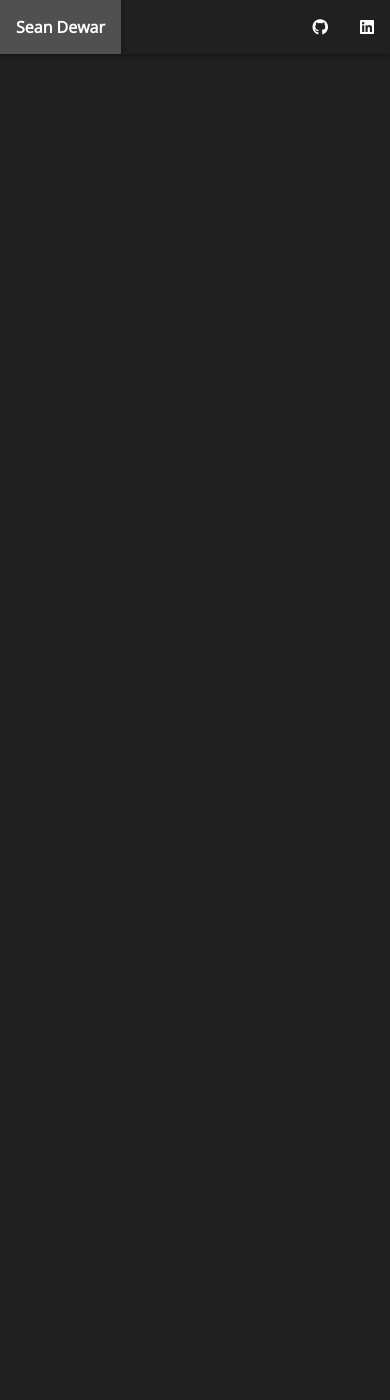
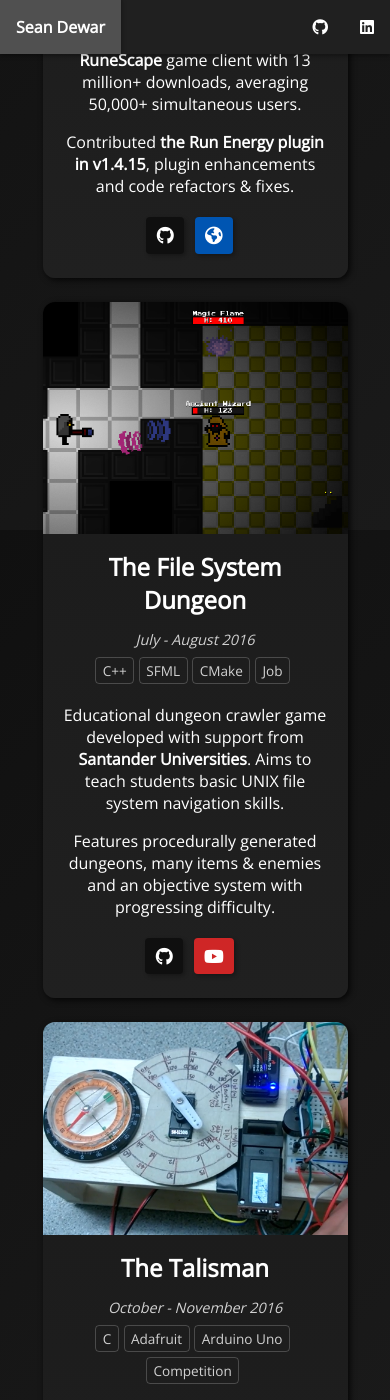
Before and after one commit to seandewar/seandewar.github.io, a Jekyll site: the page built from index.html, in a window 390 px wide and 1400 px high, scrolled down 7857 px. Built offline with Jekyll 4.4.1, drawn with Linux system fonts in a browser that asks for light colours; nearby versions of some CDN libraries; some of the changed text lies outside the part shown.

Commit message:
Demo smaller project templates + other changes

```diff
--- a/_config.yml
+++ b/_config.yml
@@ -1,10 +1,10 @@
 title: "Sean Dewar"
 logo: "/img/me-circle-border.png"
-description: "Sean Dewar's personal GitHub pages site"
+description: "Sean Dewar's Personal Website"
 author: "Sean Dewar"
 
+url: "https://seandewar.github.io"
 baseurl: ""
-url: "https://seandewar.github.io"
 
 timezone: "Europe/London"
 google_analytics: "UA-148899653-1"
--- a/_data/projects.yml
+++ b/_data/projects/main_projects.yml
@@ -20,6 +20,13 @@
     * A command-line interface for debugging programs.
     * Emulation controls for pausing and fast-forwarding gameplay on-demand.
     * The ability to import and export Visual Boy Advance .sav files.
+  short_desc: |
+    A Game Boy & Game Boy Color emulator for Windows and Linux.
+    <br>
+    Features video, sound & joypad emulation, debugging tools, emulation
+    controls and save support.
+
+    It won the Computer Science prize at the University of Leicester.
   links:
     - url: "https://github.com/seandewar/sdgbc"
       type: "github"
@@ -51,6 +58,13 @@
     * The Run Energy plugin; [featured in the 1.4.15 release](https://runelite.net/blog/show/2018-08-30-1.4.15-Release).
     * Extra configurability for some existing plugins.
     * Various code refactors and fixes.
+  short_desc: |
+    Popular 3rd-party [Old School RuneScape](https://oldschool.runescape.com)
+    game client with 13 million+ downloads, averaging 50,000+ simultaneous
+    users.
+
+    Contributed [the Run Energy plugin in v1.4.15](https://runelite.net/blog/show/2018-08-30-1.4.15-Release),
+    plugin enhancements and code refactors & fixes.
   links:
     - url: "https://github.com/runelite/runelite"
       type: "github"
@@ -76,6 +90,13 @@
     UNIX-like file system.
     * Numerous enemies to fight and items to loot.
     * A scaling objective system; difficulty increases as players progress.
+  short_desc: |
+    Educational dungeon crawler game developed with support from
+    [Santander Universities](https://www.santander.co.uk/uk/santander-universities).
+    Aims to teach students basic UNIX file system navigation skills.
+
+    Features procedurally generated dungeons, many items & enemies and an
+    objective system with progressing difficulty.
   links:
     - url: "https://github.com/seandewar/UoLEduGame"
       type: "github"
@@ -89,13 +110,14 @@
   dates: "October - November 2016"
   tags:
     - "C"
-    - "Adafruit Libraries"
+    - "Adafruit"
     - "Arduino Uno"
     - "Competition"
   desc: |
     A device developed alongside 2 University of Leicester students as part of
-    [Thales Group](https://www.thalesgroup.com/en)'s 2-week-long Project Arduino competition.  It is designed to
-    be a cost-effective portable tool for aiding lost travellers.
+    [Thales Group](https://www.thalesgroup.com/en)'s 2-week-long Project Arduino competition.
+    It is designed to be a cost-effective portable tool for aiding lost
+    travellers.
     <br>
     The device was selected over other campus entries for submission into the
     UK finals.
@@ -104,6 +126,15 @@
     * Fingerprint biometrics for user authentication.
     * GPS statistics and the ability to set destinations.
     * Radio-based communication using Morse code.
+  short_desc: |
+    A device developed with 2 other University of Leicester students for
+    [Thales](https://www.thalesgroup.com/en)' 2-week Project Arduino
+    event.
+    <br>
+    Features fingerprint biometrics, GPS facilities and
+    radio-based Morse code communication.
+
+    It beat the other campus entries, entering into the UK finals.
   links:
     - url: "https://github.com/seandewar/backpack_project_arduino"
       type: "github"
--- /dev/null
+++ b/_data/projects/misc_projects.yml
@@ -0,0 +1 @@
+# TODO
--- a/_includes/head.html
+++ b/_includes/head.html
@@ -14,5 +14,11 @@
     <link rel="shortcut icon" href="{{ "img/favicon.ico" | prepend: site.baseurl }}">
     <link rel="apple-touch-icon image_src" href="{{ "img/apple-touch-icon.png" | prepend: site.baseurl }}">
     <link href="https://fonts.googleapis.com/css?family=Open+Sans&display=swap" rel="stylesheet">
+
     <link rel="stylesheet" href="{{ "/css/styles.css" | prepend: site.baseurl }}">
+    {%- if page.styles -%}
+        {%- for style_url in page.styles -%}
+            <link rel="stylesheet" href="{{ style_url | prepend: site.baseurl }}">
+        {%- endfor -%}
+    {%- endif -%}
 </head>
--- a/_includes/project-info.html
+++ /dev/null
@@ -1,56 +0,0 @@
-{%- comment -%}
-    Seano's amazing project list generator (using Liquid template magic ooOooOoO!!)
-{%- endcomment -%}
-
-<!-- {{ include.project.name }} -->
-<div id="{{ include.project.name | slugify: 'ascii' }}" class="project-bg-container" style="{{ include.project.bg_styles }}">
-    <div class="content-container">
-        <div class="project-info-container">
-            <h3 class="project-info-title">{{ include.project.name }}</h3>
-            <div class="project-info-media-col">
-                <img class="project-info-media" src="{{ include.project.img_src }}" alt="{{ include.project.img_alt | escape }}">
-            </div>
-            <div class="project-info-desc-col">
-                <p class="project-info-dates">{{ include.project.dates }}</p>
-                <div class="project-info-tags-container">
-                    {%- for tag in include.project.tags -%}
-                    <p class="project-info-tag">{{ tag }}</p>
-                    {%- endfor -%}
-                </div>
-                <div class="project-info-desc-container">
-                    {{ include.project.desc | strip | markdownify }}
-                </div>
-                <div class="project-info-links-container">
-                    {%- for link in include.project.links -%}
-                        {%- assign icon_class = '' -%}
-                        {%- assign link_class = '' -%}
-                        {%- assign default_name = '' -%}
-                        {%- case link.type -%}
-                            {%- when 'github' -%}
-                                {%- assign default_name = 'Repo' -%}
-                                {%- assign icon_class = 'fab fa-github' -%}
-                                {%- assign link_class = 'project-info-link-gh' -%}
-                            {%- when 'youtube' -%}
-                                {%- assign default_name = 'Video' -%}
-                                {%- assign icon_class = 'fab fa-youtube' -%}
-                                {%- assign link_class = 'project-info-link-yt' -%}
-                            {%- when 'download' -%}
-                                {%- assign default_name = 'Download' -%}
-                                {%- assign icon_class = 'fas fa-download' -%}
-                            {%- when 'pdf' -%}
-                                {%- assign default_name = 'PDF' -%}
-                                {%- assign icon_class = 'far fa-file-pdf' -%}
-                            {%- else -%}
-                                {%- assign default_name = 'Website' -%}
-                                {%- assign icon_class = 'fas fa-globe-americas' -%}
-                        {%- endcase -%}
-                        <a class="project-info-link {% if link_class %}{{ link_class }}{% endif %}" href="{{ link.url }}">
-                            {% if icon_class %}<span class="{{ icon_class }}"></span>{% endif %}
-                            {% if link.name %}{{ link.name }}{% else %}{{ default_name }}{% endif %}
-                        </a>
-                    {%- endfor -%}
-                </div>
-            </div>
-        </div>
-    </div>
-</div>
--- /dev/null
+++ b/_includes/projects/misc_project_info.html
@@ -0,0 +1,24 @@
+<!-- {{ include.project.name }} -->
+<div id="{{ include.project.name | slugify: 'ascii' }}" class="misc-project-info-container">
+    <div class="misc-project-info-inner-container">
+        <img class="misc-project-info-media" src="{{ include.project.img_src }}" alt="{{ include.project.img_alt }}">
+        <div class="misc-project-info-desc-row">
+            <h3 class="misc project-info-title">{{ include.project.name }}</h3>
+            <p class="misc project-info-dates">{{ include.project.dates }}</p>
+            <div class="misc project-info-tags-container">
+                {%- for tag in include.project.tags -%}
+                    <p class="misc project-info-tag">{{ tag }}</p>
+                {%- endfor -%}
+            </div>
+            <div class="misc project-info-desc-container">
+                {{ include.project.short_desc | strip | markdownify }}
+            </div>
+            <div class="misc project-info-links-container">
+                {% include /projects/project_links.html
+                    links=include.project.links
+                    link_class="misc"
+                    hide_default_name=true %}
+            </div>
+        </div>
+    </div>
+</div>
--- /dev/null
+++ b/_includes/projects/project_info.html
@@ -0,0 +1,29 @@
+<!-- {{ include.project.name }} -->
+<div id="{{ include.project.name | slugify: 'ascii' }}" class="project-bg-container" style="{{ include.project.bg_styles }}">
+    <div class="content-container">
+        <div class="project-info-container">
+            <h3 class="project-info-title">{{ include.project.name }}</h3>
+            <div class="project-info-media-col">
+                <img class="project-info-media" src="{{ include.project.img_src }}" alt="{{ include.project.img_alt }}">
+            </div>
+            <div class="project-info-desc-col">
+                <p class="project-info-dates">{{ include.project.dates }}</p>
+                <div class="project-info-tags-container">
+                    {%- for tag in include.project.tags -%}
+                        <p class="project-info-tag">{{ tag }}</p>
+                    {%- endfor -%}
+                </div>
+                <div class="project-info-desc-container">
+                    {%- if include.project.desc -%}
+                        {{ include.project.desc | strip | markdownify }}
+                    {%- else -%}
+                        {{ include.project.short_desc | strip | markdownify }}
+                    {%- endif -%}
+                </div>
+                <div class="project-info-links-container">
+                    {% include /projects/project_links.html links=include.project.links %}
+                </div>
+            </div>
+        </div>
+    </div>
+</div>
--- /dev/null
+++ b/_includes/projects/project_links.html
@@ -0,0 +1,28 @@
+{%- for link in include.links -%}
+    {%- assign icon_class = '' -%}
+    {%- assign link_class = '' -%}
+    {%- assign default_name = '' -%}
+    {%- case link.type -%}
+        {%- when 'github' -%}
+            {%- assign default_name = 'Repo' -%}
+            {%- assign icon_class = 'fab fa-github' -%}
+            {%- assign link_class = 'project-info-link-gh' -%}
+        {%- when 'youtube' -%}
+            {%- assign default_name = 'Video' -%}
+            {%- assign icon_class = 'fab fa-youtube' -%}
+            {%- assign link_class = 'project-info-link-yt' -%}
+        {%- when 'download' -%}
+            {%- assign default_name = 'Download' -%}
+            {%- assign icon_class = 'fas fa-download' -%}
+        {%- when 'pdf' -%}
+            {%- assign default_name = 'PDF' -%}
+            {%- assign icon_class = 'far fa-file-pdf' -%}
+        {%- else -%}
+            {%- assign default_name = 'Website' -%}
+            {%- assign icon_class = 'fas fa-globe-americas' -%}
+    {%- endcase -%}
+    <a class="{{ include.link_class }} project-info-link {{ link_class }}" href="{{ link.url }}">
+        {% if icon_class %}<span class="{{ icon_class }}"></span>{% endif %}
+        {% if link.name %} {{ link.name }} {% elsif include.hide_default_name != true %} {{ default_name }} {% endif %}
+    </a>
+{%- endfor -%}
--- /dev/null
+++ b/css/bio.css
@@ -0,0 +1,234 @@
+/* Bio (inside main content) */
+.bio-title {
+    margin: 1.5rem 0 1.5rem 0;
+    font-size: 3rem;
+    text-align: center;
+}
+
+.bio-face-img {
+    display: block;
+    margin-left: auto;
+    margin-right: auto;
+    width: 75%;
+    max-width: 256px;
+}
+
+.bio-text {
+    font-size: 1.5rem;
+    text-align: center;
+}
+
+/* Projects */
+.projects-title-container {
+    overflow: auto; /* stop margins collapsing with child title header etc. */
+    background-image: linear-gradient(-180deg, #101010, #202020);
+    color: #ffffff;
+}
+
+.project-bg-container {
+    padding: 2em 1rem 2rem 1rem;
+    background-attachment: fixed; /* what can I say, I loooove parallax! */
+    background-position: center center;
+    background-size: cover;
+    background-repeat: no-repeat;
+    background-image: linear-gradient(-45deg, #1a1a1a, #101010);
+}
+
+.project-info-container {
+    margin: 1rem 0 1rem 0;
+    padding: 2rem 2rem 2rem 2rem;
+    display: flex;
+    flex-wrap: wrap;
+    border-radius: 12px;
+    background-image: linear-gradient(0deg, rgba(32, 32, 32, 0.9), rgba(32, 32, 32, 0.98));
+    color: #ffffff;
+}
+
+.project-info-title {
+    margin: 0 0 1.5rem 0;
+    width: 100%;
+    text-align: center;
+    font-size: 2.25rem;
+}
+
+.project-info-media-col {
+    width: 100%;
+}
+
+@media (min-width: 768px) {
+    .project-info-media-col {
+        width: 30%;
+    }
+}
+
+.project-info-desc-col {
+    width: 100%;
+    padding: 1.5rem 0;
+}
+
+@media (min-width: 768px) {
+    .project-info-desc-col {
+        width: 70%;
+        padding: 0 0 0 3rem;
+    }
+}
+
+.project-info-media {
+    display: block;
+    width: 100%;
+    height: auto;
+    border-radius: 12px;
+}
+
+@media only all and (min-width: 480px) and (max-width: 767px) {
+    .project-info-media {
+        margin-left: auto;
+        margin-right: auto;
+        max-width: 480px;
+    }
+}
+
+.project-info-dates {
+    margin: 0 0 0.5rem 0;
+    font-size: 1.1rem;
+    font-style: italic;
+    color: rgba(255, 255, 255, 0.8);
+}
+
+.project-info-tags-container {
+    margin: 0 0 1.25rem 0;
+}
+
+.project-info-tag {
+    margin: 0 0.5rem 0.5rem 0;
+    padding: 0.25rem 0.6rem 0.25rem 0.6rem;
+    display: inline-block;
+    font-size: 1rem;
+    border: 1px solid rgba(255, 255, 255, 0.2);
+    border-radius: 4px;
+    color: rgba(255, 255, 255, 0.8);
+}
+
+.project-info-desc-container > * {
+    margin: 0 0 1rem 0;
+    font-size: 1.25rem;
+}
+
+.project-info-links-container {
+    margin: 2.5rem 0 0 0;
+}
+
+.project-info-link {
+    margin: 0 0.75rem 0.75rem 0;
+    padding: 0.5rem 1rem 0.5rem 1rem;
+    display: inline-block;
+    font-size: 1.35rem;
+    font-weight: normal;
+    border-radius: 4px;
+    box-shadow: 2px 2px 4px 0 rgba(0, 0, 0, 0.3);
+    background-color: #0055b2;
+}
+
+.project-info-link:hover {
+    text-decoration: none;
+    background-color: #003c7c;
+}
+
+.project-info-link-yt {
+    background-color: #cf2626;
+}
+
+.project-info-link-yt:hover {
+    background-color: #9b1d1d;
+}
+
+.project-info-link-gh {
+    background-color: #0f0f0f;
+}
+
+.project-info-link-gh:hover {
+    background-color: #000000;
+}
+
+.project-info-link-fa {
+    margin: 0 0.75rem 0 0;
+    font-weight: normal;
+}
+
+@media only all and (max-width: 767px) {
+    .project-info-dates,
+    .project-info-tags-container,
+    .project-info-links-container {
+        text-align: center;
+    }
+}
+
+/* Misc. Projects */
+.misc-projects-container {
+    display: flex;
+    flex-wrap: wrap;
+    justify-content: center;
+}
+
+/* This outer container is needed to allow us to have a bottom "margin" + the
+ * auto from the inner container - this will stop the box shadow from clipping
+ * too */
+.misc-project-info-container {
+    padding-bottom: 0.75rem;
+}
+
+.misc-project-info-inner-container {
+    margin: 0.75rem 0.75rem auto 0.75rem;
+    overflow: hidden;
+    max-width: 305px;
+    border-radius: 12px;
+    box-shadow: 2px 2px 6px 0 rgba(0, 0, 0, 0.8);
+    color: #ffffff;
+}
+
+.misc-project-info-media {
+    display: block;
+    width: 100%;
+    height: auto;
+}
+
+.misc-project-info-desc-row {
+    padding: 1rem 1rem 1rem 1rem;
+    width: 100%;
+    text-align: center;
+    background-image: linear-gradient(0deg, #202020, #1c1c1c);
+}
+
+.misc.project-info-title {
+    margin: 0 0 0.9rem 0;
+    font-size: 1.5rem;
+}
+
+.misc.project-info-dates {
+    margin: 0 0 0.5rem 0;
+    font-size: 0.9rem;
+}
+
+.misc.project-info-tags-container {
+    margin: 0 0 0.9rem 0;
+}
+
+.misc.project-info-tag {
+    margin: 0 0.3rem 0.3rem 0;
+    padding: 0.2rem 0.4rem 0.2rem 0.4rem;
+    font-size: 0.85rem;
+}
+
+.misc.project-info-desc-container > * {
+    font-size: 1rem;
+}
+
+.misc.project-info-links-container {
+    margin: 1.25rem 0 0 0;
+}
+
+.misc.project-info-link {
+    margin: 0 0.6em 0.5rem 0;
+    padding: 0.4rem 0.65rem 0.4rem 0.65rem;
+    font-size: 1.1rem;
+}
--- a/css/styles.css
+++ b/css/styles.css
@@ -1,8 +1,8 @@
-/* Main stylesheet for seandewar.github.io <https://github.com/seandewar> */
-
+/* Page & Body defaults */
 * {
     box-sizing: border-box; /* make sure padding doesn't affect dimensions */
     font-family: 'Open Sans', sans-serif; /* <3 open sans */
+    word-wrap: break-word;
 }
 
 body {
@@ -12,21 +12,17 @@
     color: #ffffff;
 }
 
-a {
+body a {
     text-decoration: none;
     font-weight: bold;
-    color: #0055b2;
+    color: #ffffff;
 }
 
-a:hover {
+body a:hover {
     text-decoration: underline;
-    color: #003c7c;
 }
 
-.font-weight-normal {
-    font-weight: normal !important;
-}
-
+/* Navbar */
 .nav {
     z-index: 1;
     position: fixed;
@@ -52,22 +48,29 @@
 }
 
 .nav-link {
-    display: inline-block;
+    display: block;
     padding: 1rem 1rem 1rem 1rem;
-    color: #ffffff;
 }
 
 .nav-link:hover {
     text-decoration: none;
     background-color: #505050;
     box-shadow: 0 0 4px 1px rgba(0, 0, 0, 0.3);
-    color: #ffffff;
 }
 
+/* Main content */
 .main-content {
     padding: 3rem 2rem 3rem 2rem;
     background-color: #ffffff;
     color: #202020;
+}
+
+.main-content a {
+    color: #0055b2;
+}
+
+.main-content a:hover {
+    color: #003c7c;
 }
 
 .content-container {
@@ -77,6 +80,11 @@
     overflow: hidden; /* call it a day if it can't even fit in this */
 }
 
+.font-weight-normal {
+    font-weight: normal !important;
+}
+
+/* Footer */
 .footer-content {
     padding: 1.5rem 2rem 1rem 2rem;
 }
@@ -86,177 +94,3 @@
     text-align: center;
     font-size: 12px;
 }
-
-.footer-link {
-    color: #ffffff;
-}
-
-.footer-link:hover {
-    text-decoration: underline;
-    color: #ffffff;
-}
-
-.block-center {
-    display: block;
-    margin-left: auto;
-    margin-right: auto;
-}
-
-.bio-title {
-    margin: 1.5rem 0 1.5rem 0;
-    font-size: 3rem;
-    text-align: center;
-}
-
-.bio-face-img {
-    display: block;
-    margin-left: auto;
-    margin-right: auto;
-    width: 75%;
-    max-width: 256px;
-}
-
-.bio-text {
-    font-size: 1.5rem;
-    text-align: center;
-}
-
-.projects-title-container {
-    overflow: auto; /* stop margins collapsing with child title header etc. */
-    background-image: linear-gradient(-180deg, #101010, #202020);
-}
-
-.project-bg-container {
-    padding: 3rem 1rem 3rem 1rem;
-    background-attachment: fixed; /* what can I say, I loooove parallax! */
-    background-position: center center;
-    background-size: cover;
-    background-repeat: no-repeat;
-    background-image: linear-gradient(0, #101010, #000000);
-}
-
-.project-info-container {
-    padding: 2rem 2rem 2rem 2rem;
-    display: flex;
-    flex-wrap: wrap;
-    border-radius: 12px;
-    background-image: linear-gradient(0, rgba(32, 32, 32, 0.9), rgba(32, 32, 32, 0.98));
-}
-
-.project-info-title {
-    margin: 0 0 1.5rem 0;
-    width: 100%;
-    text-align: center;
-    font-size: 2.25rem;
-    color: #ffffff;
-}
-
-.project-info-media-col {
-    width: 100%;
-}
-
-@media (min-width: 768px) {
-    .project-info-media-col {
-        width: 30%;
-    }
-}
-
-.project-info-desc-col {
-    width: 100%;
-    padding: 1.5rem 0;
-}
-
-@media (min-width: 768px) {
-    .project-info-desc-col {
-        width: 70%;
-        padding: 0 0 0 3rem;
-    }
-}
-
-.project-info-media {
-    display: block;
-    width: 100%;
-    height: auto;
-    border-radius: 12px;
-}
-
-@media only all and (min-width: 480px) and (max-width: 768px) {
-    .project-info-media {
-        margin-left: auto;
-        margin-right: auto;
-        max-width: 480px;
-    }
-}
-
-.project-info-tags-container {
-    margin: 0 0 1.25rem 0;
-}
-
-.project-info-tag {
-    margin: 0 0.5rem 0.5rem 0;
-    padding: 0.25rem 0.6rem 0.25rem 0.6rem;
-    display: inline-block;
-    font-size: 1rem;
-    border: 1px solid rgba(255, 255, 255, 0.2);
-    border-radius: 4px;
-    color: rgba(255, 255, 255, 0.8);
-}
-
-.project-info-desc-container p,
-.project-info-desc-container a,
-.project-info-desc-container ul,
-.project-info-desc-container ol {
-    margin: 0 0 1rem 0;
-    font-size: 1.25rem;
-    color: #ffffff;
-}
-
-.project-info-dates {
-    margin: 0 0 0.5rem 0;
-    font-size: 1.1rem;
-    font-style: italic;
-    color: rgba(255, 255, 255, 0.8);
-}
-
-.project-info-links-container {
-    margin: 2.5rem 0 0 0;
-}
-
-.project-info-link {
-    margin: 0 0.75rem 0.75rem 0;
-    padding: 0.5rem 1rem 0.5rem 1rem;
-    display: inline-block;
-    font-size: 1.35rem;
-    font-weight: normal;
-    border-radius: 4px;
-    box-shadow: 2px 2px 4px 0 rgba(0, 0, 0, 0.3);
-    background-color: #0055b2;
-    color: #ffffff;
-}
-
-.project-info-link:hover {
-    text-decoration: none;
-    background-color: #003c7c;
-    color: #ffffff;
-}
-
-.project-info-link-yt {
-    background-color: #cf2626;
-}
-
-.project-info-link-yt:hover {
-    background-color: #9b1d1d;
-}
-
-.project-info-link-gh {
-    background-color: #0f0f0f;
-}
-
-.project-info-link-gh:hover {
-    background-color: #000000;
-}
-
-.project-info-link-fa {
-    margin: 0 0.75rem 0 0;
-    font-weight: normal;
-}
--- a/index.html
+++ b/index.html
@@ -30,7 +32,20 @@
 <!-- My Projects -->
 <section id="projects" class="projects-content">
     <div class="projects-title-container"><h2 class="bio-title">My Projects</h2></div>
-    {%- for project in site.data.projects -%}
-    {%- include project-info.html project=project -%}
-    {%- endfor -%}
+        {%- for project in site.data.projects.main_projects -%}
+            {%- include projects/project_info.html project=project -%}
+        {%- endfor -%}
+    <!-- <div class="projects-title-container"><h2 class="bio-title">Other Works</h2></div> -->
+    <div class="project-bg-container">
+        <div class="content-container">
+            <div class="misc-projects-container">
+                {%- for project in site.data.projects.main_projects -%}
+                {%- include projects/misc_project_info.html project=project -%}
+                {%- endfor -%}
+                {%- for project in site.data.projects.misc_projects -%}
+                {%- include projects/misc_project_info.html project=project -%}
+                {%- endfor -%}
+            </div>
+        </div>
+    </div>
 </section>
```
Also changed, not shown: other parts of index.html (+2 -0 lines), img/projects/fs-dungeon.png.
